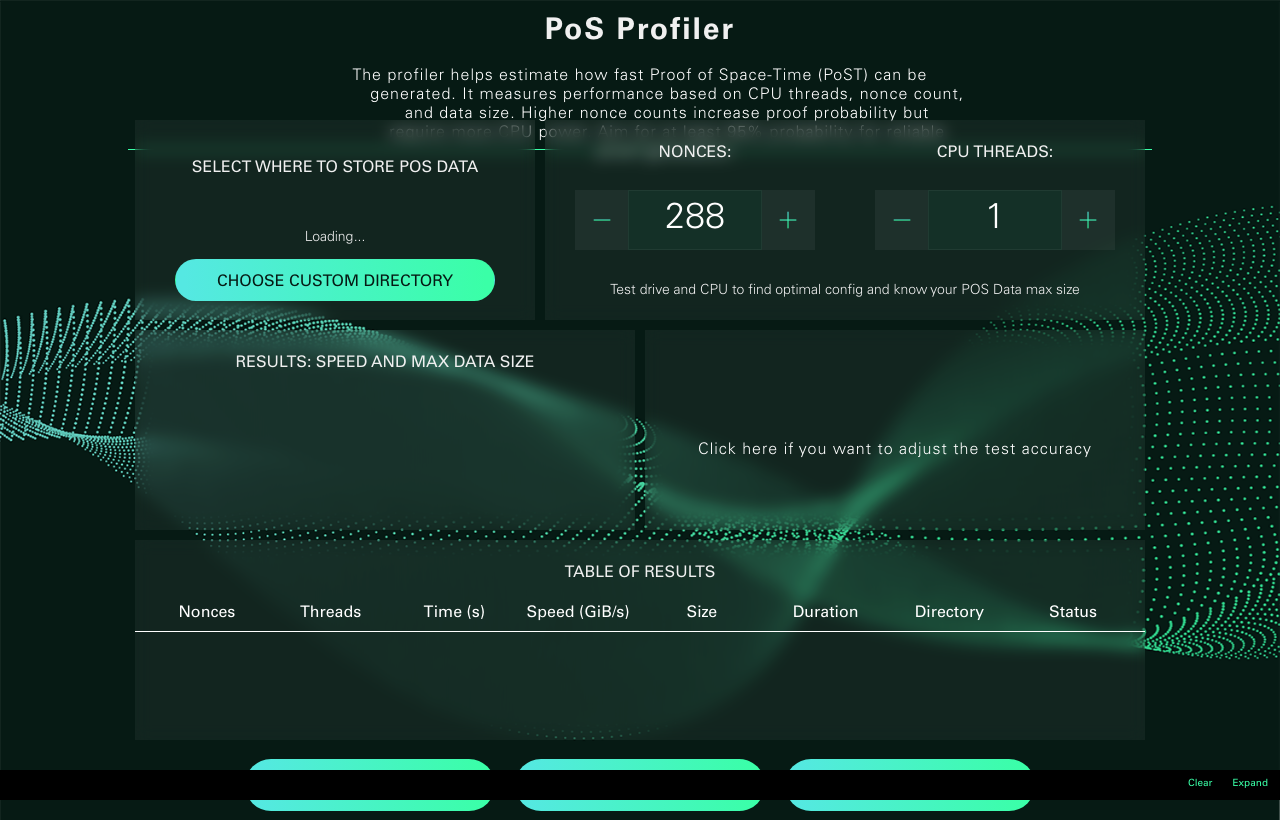
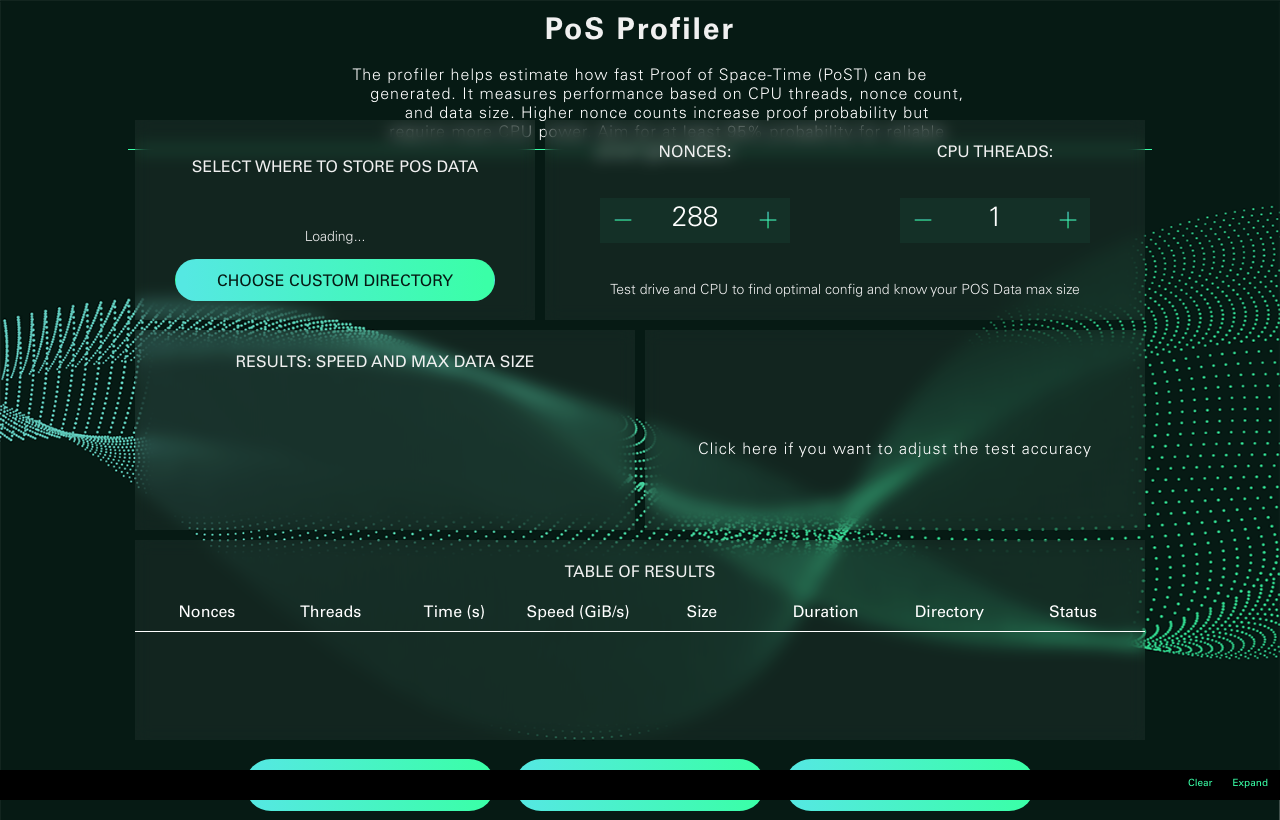
Before and after one commit to spacemeshos/sm-init-app-v2, a React (Create React App) app: page /profiler in a window 1280 px wide. Built offline with nearby package versions, Linux system fonts and the light colour scheme.

Commit message:
reduce unnecessary code complexity

```diff
--- a/src/components/input.tsx
+++ b/src/components/input.tsx
@@ -36,7 +36,7 @@ const StyledInputRoot = styled.div<{ height?: number }>`
   align-items: center;
   z-index: auto;
   position: absolute;
-  height: 100px;
+  height: 50px;
   width: 80%;
   top: 50%;
   left: 50%;
@@ -44,20 +44,18 @@ const StyledInputRoot = styled.div<{ height?: number }>`
 `;
 
 const StyledInput = styled.input<{
-  fontSize?: number;
   isValid?: boolean;
-  width?: number;
 }>`
-  font-size: ${({ fontSize = 36 }) => `${fontSize}px`};
+  font-size: 28px;
   font-family: "Univers45", sans-serif;
   font-weight: 200;
   color: ${Colors.white};
-  height: 60px;
-  line-height: 60px;
-  width: ${({ width = 150 }) => `${width}px`};
+  height: 45px;
+  line-height: 50px;
+  width: 100px;
   background-color: ${Colors.greenLightOpaque};
   border: 1px solid
-    ${(props) => (props.isValid === false ? Colors.red : Colors.whiteOpaque)};
+    ${(props) => (props.isValid === false ? Colors.red : "transparent")};
   text-align: center;
 
   /* Hide default number input arrows buttons */
@@ -73,14 +71,11 @@ const StyledInput = styled.input<{
   }
 `;
 
-const StyledButton = styled.button<{
-  height?: number;
-  width?: number;
-}>`
+const StyledButton = styled.button`
   border: none;
-  background-color: ${Colors.whiteOpaque};
-  height: ${({ height = 60 }) => `${height}px`};
-  width: ${({ width = 60 }) => `${width}px`};
+  background-color: ${Colors.greenLightOpaque};
+  height: 45px;
+  width: 45px;
   display: flex;
   flex-flow: row nowrap;
   justify-content: center;
@@ -103,7 +98,6 @@ const IconImage = styled.img`
 const HexInput: React.FC<HexInputProps> = ({
   value = '',
   onChange,
-  fontSize,
   height,
   width,
   placeholder,
@@ -120,7 +114,6 @@ const HexInput: React.FC<HexInputProps> = ({
         width={width}
         placeholder={placeholder}
         maxLength={maxLength}
-        fontSize={fontSize}
         className={className}
       />
     </StyledInputRoot>
@@ -132,9 +125,7 @@ const CustomNumberInput: React.FC<CustomNumberInputProps> = ({
   max,
   step = 1,
   height,
-  width,
   value = min,
-  fontSize,
   onChange,
 }) => {
   const [inputValue, setInputValue] = React.useState<number>(value);
@@ -162,7 +153,11 @@ const CustomNumberInput: React.FC<CustomNumberInputProps> = ({
 
   const handleChange = (e: React.ChangeEvent<HTMLInputElement>) => {
     const newValue = parseInt(e.target.value, 10);
-    if (!isNaN(newValue) && newValue >= min && (max === undefined || newValue <= max)) {
+    if (
+      !isNaN(newValue) &&
+      newValue >= min &&
+      (max === undefined || newValue <= max)
+    ) {
       setInputValue(newValue);
       onChange?.(newValue);
     }
@@ -171,25 +166,19 @@ const CustomNumberInput: React.FC<CustomNumberInputProps> = ({
   return (
     <StyledInputRoot height={height}>
       <StyledButton
-        height={height}
-        width={width}
         onClick={handleDecrement}
         className="decrement"
       >
         <IconImage src={minusIcon} alt="Decrease" />
       </StyledButton>
       <StyledInput
-        width={width}
         type="number"
         value={inputValue}
         onChange={handleChange}
         min={min}
         max={max}
-        fontSize={fontSize}
       />
       <StyledButton
-        height={height}
-        width={width}
         onClick={handleIncrement}
         className="increment"
       >
```
